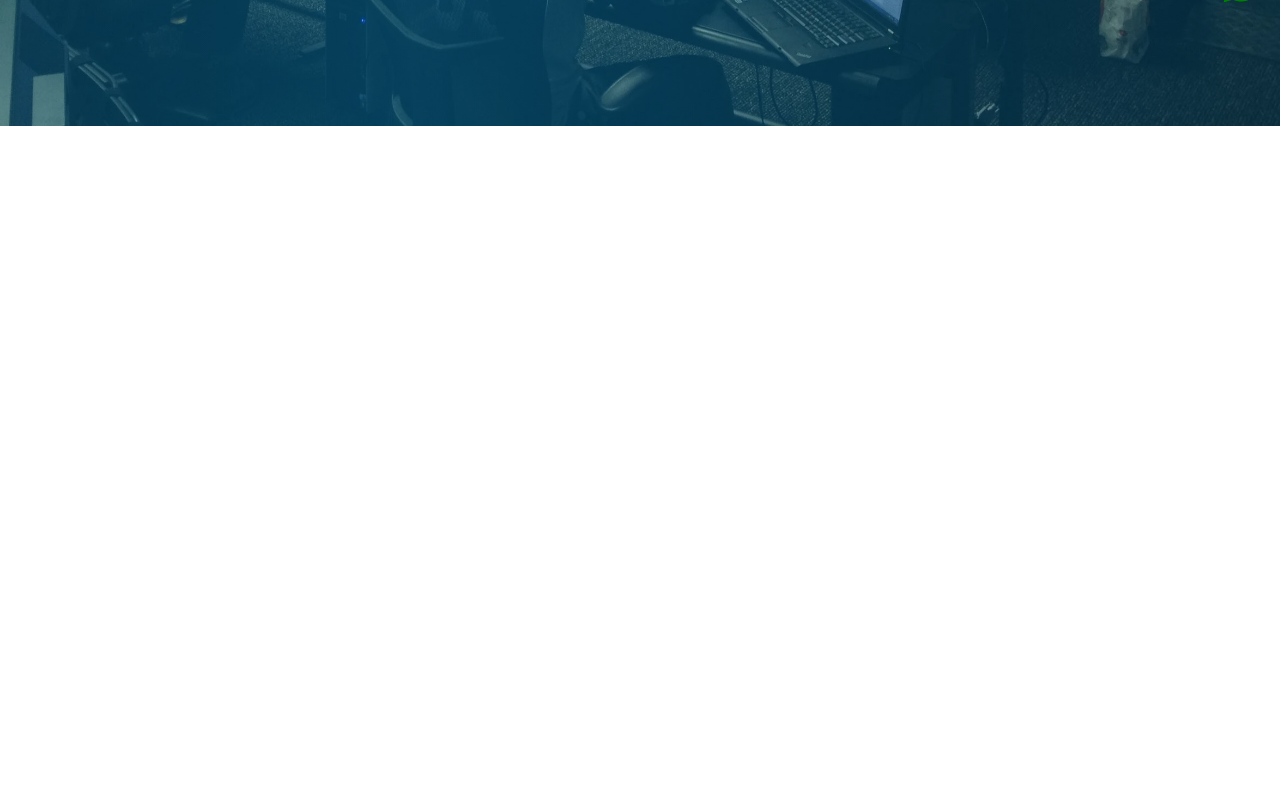
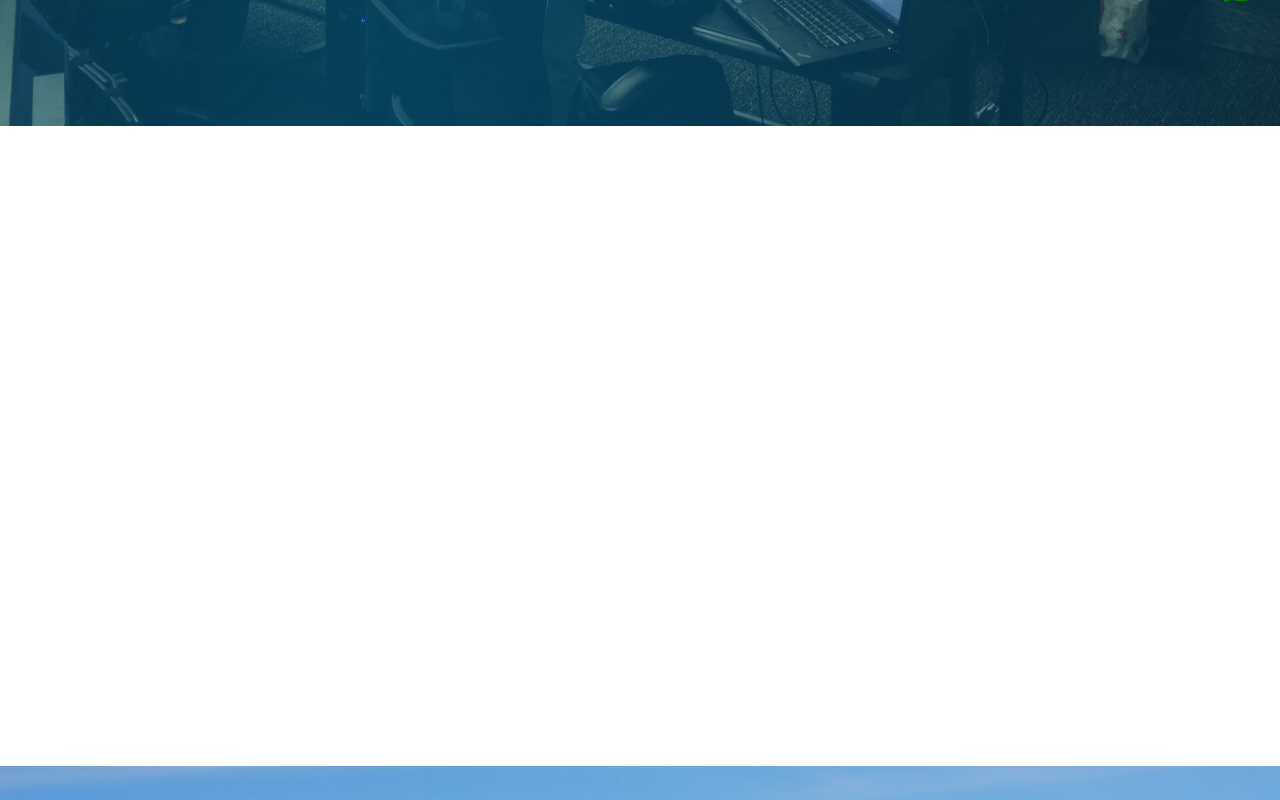
Before and after one commit to Rogue-codes/blu, a React (Create React App) app: page /about in a window 1280 px wide. Shown: the part 680-1480 px from the top of the page. Built offline with nearby package versions, Linux system fonts and the light colour scheme; the HTML template or start-up script is replaced by a standard one; a web font is replaced by a local one.

Commit message:
fixing the spacing between components

```diff
--- a/src/Components/About.jsx
+++ b/src/Components/About.jsx
@@ -43,7 +43,7 @@ const Card = styled.div`
 `
 const SecondSEction = styled.section`
     width: 100%;
-    min-height: 100vh;
+    min-height: 80vh;
     display: flex;
     justify-content: space-between;
     gap: 5%;
--- a/src/Components/Service.jsx
+++ b/src/Components/Service.jsx
@@ -44,7 +44,7 @@ const Card = styled.div`
 `
 const SecondSEction = styled.section`
     width: 100%;
-    min-height: 100vh;
+    min-height: 80vh;
     display: flex;
     justify-content: space-between;
     gap: 5%;
@@ -107,7 +107,7 @@ const SecondSEction = styled.section`
 `
 const SecondSEction2 = styled.section`
     width: 100%;
-    min-height: 100vh;
+    min-height: 80vh;
     display: flex;
     justify-content: space-between;
     gap: 5%;
@@ -169,7 +169,7 @@ const SecondSEction2 = styled.section`
 `
 const SecondSEction3 = styled.section`
     width: 100%;
-    min-height: 100vh;
+    min-height: 80vh;
     display: flex;
     justify-content: space-between;
     gap: 5%;
@@ -232,7 +232,7 @@ const SecondSEction3 = styled.section`
 `
 const SecondSEction4 = styled.section`
     width: 100%;
-    min-height: 100vh;
+    min-height: 80vh;
     display: flex;
     justify-content: space-between;
     gap: 5%;
```
